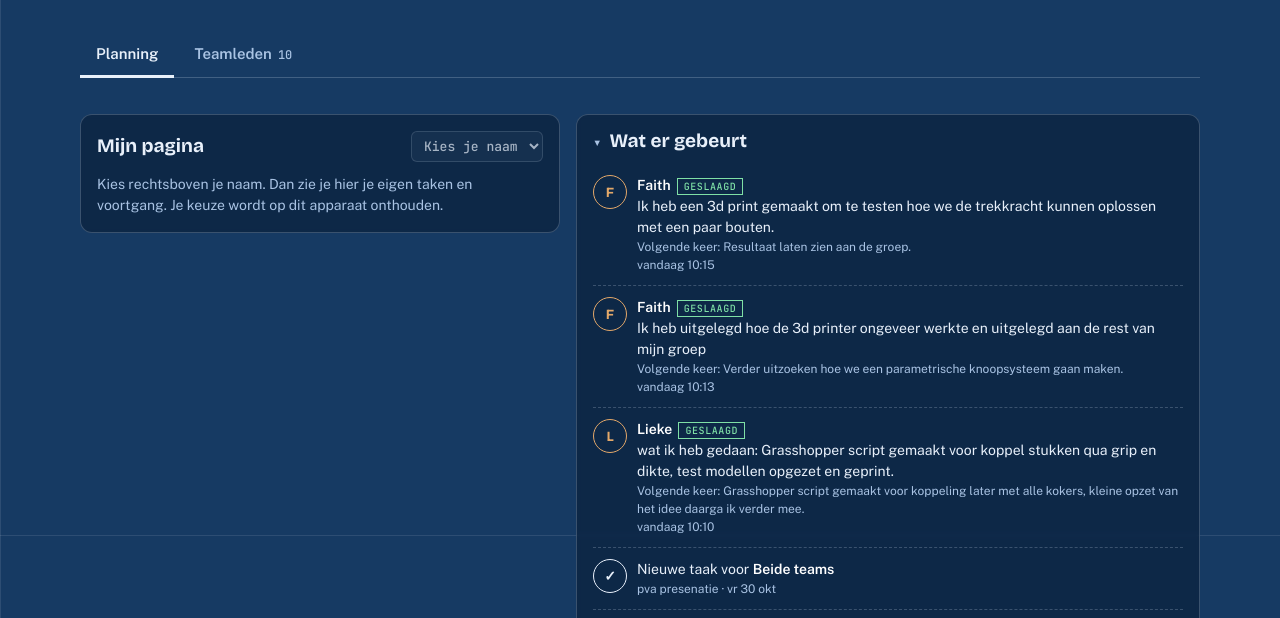
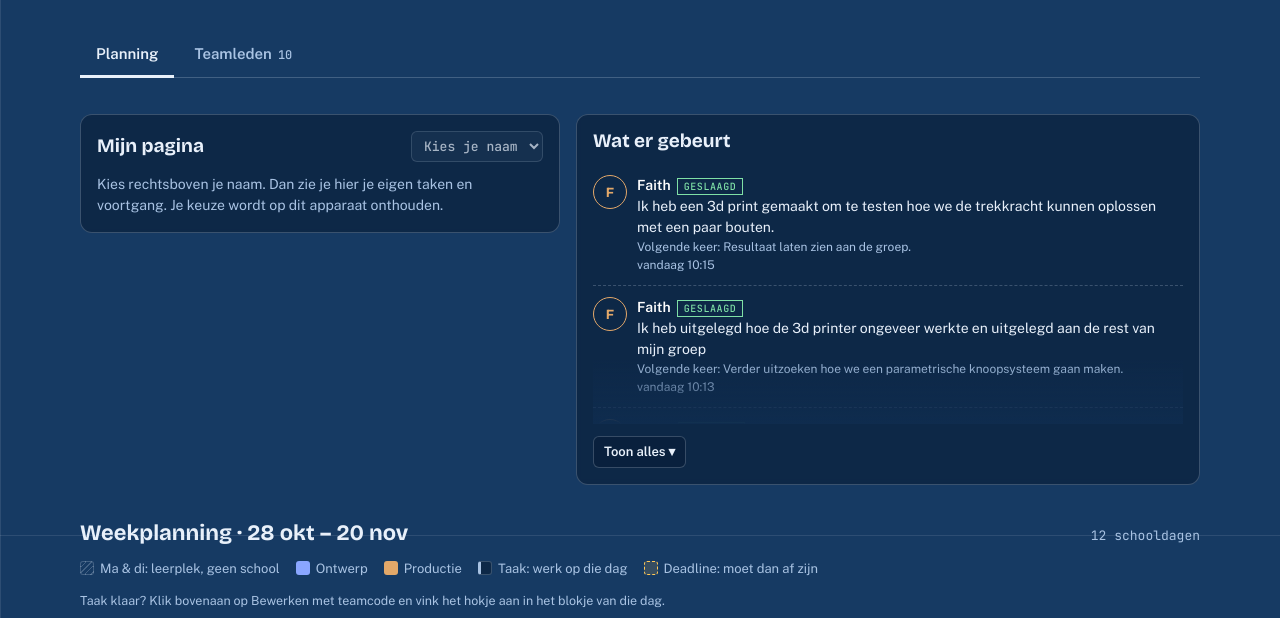
Before and after one commit to Faith-al/hangende-sculptuur, a plain HTML site: page index.html in a window 1280 px wide. Shown: the part 265-883 px from the top of the page. Drawn offline with nearby package versions, Linux system fonts and the light colour scheme.

Commit message:
Wat er gebeurt even hoog als Mijn pagina, met Toon alles
Co-Authored-By: Claude Opus 5.5 <noreply@anthropic.com>
Claude-Session: https://claude.ai/code/session_01ADrUWDDvZnJwh8dCdGxwWM

```diff
--- a/index.html
+++ b/index.html
@@ -347,6 +347,12 @@ textarea{resize:vertical;min-height:64px}
 @media (prefers-reduced-motion:reduce){.fold .chev{transition:none}}
 .me-next h3{font:500 11px var(--f-mono);letter-spacing:.08em;text-transform:uppercase;color:var(--muted);margin:4px 0 0}
 
+#feedWrap{position:relative}
+#feedWrap.clamp{overflow:hidden}
+#feedWrap.clamp::after{content:"";position:absolute;left:0;right:0;bottom:0;height:64px;background:linear-gradient(transparent,var(--surface-solid));pointer-events:none}
+.feed-acts{display:flex;gap:8px;flex-wrap:wrap}
+.feed-acts:has(button:not([hidden]))::before{content:none}
+
 details.rules{background:var(--surface);border:1px solid var(--line);border-radius:12px;padding:14px 18px}
 details.rules summary{cursor:pointer;font-family:var(--f-display);font-weight:600;font-size:17px}
 .rules ul{margin:12px 0 0;padding-left:20px;display:grid;gap:4px;max-width:70ch}
@@ -403,11 +409,9 @@ details.rules summary{cursor:pointer;font-family:var(--f-display);font-weight:60
       <div id="meBody"></div>
     </div>
     <div class="hp" id="feedPanel">
-      <div class="hp-head"><button type="button" class="fold" id="feedToggle" aria-expanded="true" aria-controls="feedWrap"><span class="chev" aria-hidden="true">▾</span><h2>Wat er gebeurt</h2></button><span class="newcount" id="newCount"></span></div>
-      <div id="feedWrap" style="display:grid;gap:12px">
-        <div id="feed"></div>
-        <button type="button" class="linkbtn" id="feedMore" hidden>Meer tonen</button>
-      </div>
+      <div class="hp-head"><h2>Wat er gebeurt</h2><span class="newcount" id="newCount"></span></div>
+      <div id="feedWrap"><div id="feed"></div></div>
+      <div class="feed-acts"><button type="button" class="linkbtn" id="feedExpand" aria-controls="feedWrap" aria-expanded="false" hidden>Toon alles ▾</button><button type="button" class="linkbtn" id="feedMore" hidden>Meer tonen</button></div>
     </div>
   </section>
 
@@ -923,6 +927,7 @@ details.rules summary{cursor:pointer;font-family:var(--f-display);font-weight:60
     const c2=c1.cloneNode();c2.setAttribute('stroke',color);c2.setAttribute('stroke-dasharray',`${(frac*94.25).toFixed(1)} 94.25`);c2.setAttribute('transform','rotate(-90 18 18)');c2.setAttribute('stroke-linecap','round');
     s.append(c1,c2);return s}
   function renderMe(){
+    requestAnimationFrame(()=>typeof fitFeed==='function'&&fitFeed());
     const box=$('#meBody');if(!box)return;box.innerHTML='';const me=getMe();$('#meSel').value=me;
     if(!me){box.append(el('p','me-empty','Kies rechtsboven je naam. Dan zie je hier je eigen taken en voortgang. Je keuze wordt op dit apparaat onthouden.'));return}
     const m=MEMBERS.find(x=>x.name===me);const mine=tasksOf(me);const done=mine.filter(t=>t.status==='klaar').length;
@@ -997,7 +1002,7 @@ details.rules summary{cursor:pointer;font-family:var(--f-display);font-weight:60
   presetMember();$('#meSel').addEventListener('change',presetMember);
 
   /* ---------- Wat er gebeurt ---------- */
-  const SEENKEY='hs-seen';let seenBefore=0,feedLimit=8;
+  const SEENKEY='hs-seen';let seenBefore=0,feedLimit=8,feedOpen=false;
   try{seenBefore=+localStorage.getItem(SEENKEY)||0}catch(_){}
   const pageOpened=Date.now();
   function saveSeen(){try{localStorage.setItem(SEENKEY,String(Date.now()))}catch(_){}}
@@ -1018,8 +1023,8 @@ details.rules summary{cursor:pointer;font-family:var(--f-display);font-weight:60
   function renderFeed(){
     const box=$('#feed');if(!box)return;box.innerHTML='';const all=feedEvents();
     const nNew=seenBefore?all.filter(e=>e.at>seenBefore).length:0;$('#newCount').textContent=nNew?nNew+' nieuw sinds je laatst keek':'';
-    if(!all.length){box.append(el('p','me-empty','Hier verschijnen updates, foto\'s en afgeronde taken van het team.'));$('#feedMore').hidden=true;return}
-    for(const e of all.slice(0,feedLimit)){
+    if(!all.length){box.append(el('p','me-empty','Hier verschijnen updates, foto\'s en afgeronde taken van het team.'));requestAnimationFrame(fitFeed);return}
+    for(const e of all.slice(0,feedOpen?feedLimit:12)){
       const row=el('div','fe');const av=el('div','av '+(e.team||''),(e.who||'?')[0]==='T'&&e.who.startsWith('Team')?e.who.split(' ')[1][0]:(e.who||'✓')[0]);av.setAttribute('aria-hidden','true');
       const body=el('div','fe-t');
       if(e.kind==='refl'){const r=e.r;const h=el('div');h.append(el('b',null,e.who));if(r.result)h.append(el('span','tagx '+r.result,r.result));if(seenBefore&&e.at>seenBefore)h.append(el('span','newtag','NIEUW'));
@@ -1028,12 +1033,23 @@ details.rules summary{cursor:pointer;font-family:var(--f-display);font-weight:60
       else if(e.kind==='done'){const h=el('div');h.append(el('b',null,e.who||'Iemand'),' rondde een taak af');if(seenBefore&&e.at>seenBefore)h.append(el('span','newtag','NIEUW'));body.append(h,el('small',null,e.t.title+' · '+when(e.at)))}
       else{const h=el('div');h.append('Nieuwe taak voor ',el('b',null,teamLabel(e.t.team)));if(seenBefore&&e.at>seenBefore)h.append(el('span','newtag','NIEUW'));body.append(h,el('small',null,e.t.title+(e.t.due?' · '+fmtDate(e.t.due):'')))}
       row.append(av,body);box.append(row)}
-    $('#feedMore').hidden=all.length<=feedLimit;
+    requestAnimationFrame(fitFeed);
   }
   $('#feedMore').addEventListener('click',()=>{feedLimit+=8;renderFeed()});
-  (()=>{const K='hs-feed-open',t=$('#feedToggle'),w=$('#feedWrap');let open=true;try{open=localStorage.getItem(K)!=='0'}catch(_){}
-    const apply=()=>{t.setAttribute('aria-expanded',String(open));w.hidden=!open};apply();
-    t.addEventListener('click',()=>{open=!open;apply();try{localStorage.setItem(K,open?'1':'0')}catch(_){}})})();
+  function fitFeed(){
+    const w=$('#feedWrap'),fp=$('#feedPanel'),mp=$('#mePanel'),btn=$('#feedExpand');if(!w||!fp||!mp)return;
+    if(feedOpen){w.style.maxHeight='';w.classList.remove('clamp');btn.hidden=false;btn.textContent='Inklappen ▴';btn.setAttribute('aria-expanded','true');$('#feedMore').hidden=!(feedEvents().length>feedLimit);return}
+    $('#feedMore').hidden=true;
+    const wide=matchMedia('(min-width:761px)').matches;
+    const other=fp.offsetHeight-w.offsetHeight;
+    const target=wide?Math.max(260,mp.offsetHeight-other):420;
+    w.style.maxHeight='none';const full=w.scrollHeight;
+    if(full<=target+8){w.style.maxHeight='';w.classList.remove('clamp');btn.hidden=true;return}
+    w.style.maxHeight=target+'px';w.classList.add('clamp');btn.hidden=false;btn.textContent='Toon alles ▾';btn.setAttribute('aria-expanded','false');
+  }
+  $('#feedExpand').addEventListener('click',()=>{feedOpen=!feedOpen;if(!feedOpen)feedLimit=8;renderFeed();if(!feedOpen)$('#feedPanel').scrollIntoView({block:'nearest'})});
+  window.addEventListener('resize',()=>fitFeed());
+  if(window.ResizeObserver)new ResizeObserver(()=>fitFeed()).observe($('#mePanel'));
 
   function showTab(){
     const h=(location.hash||'').slice(1);const tab=h==='team'?'team':'planning';
```
